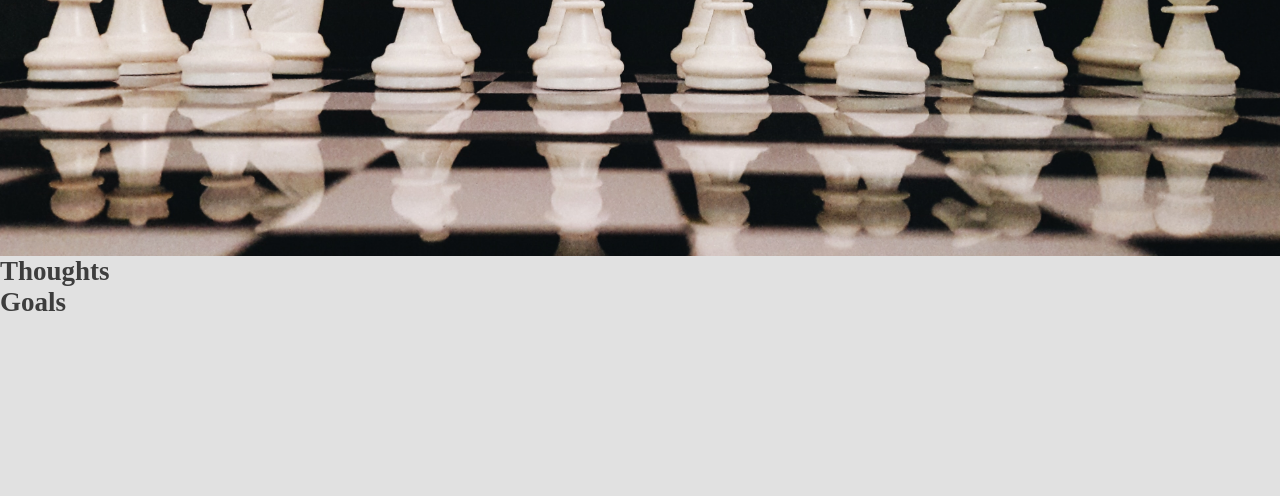
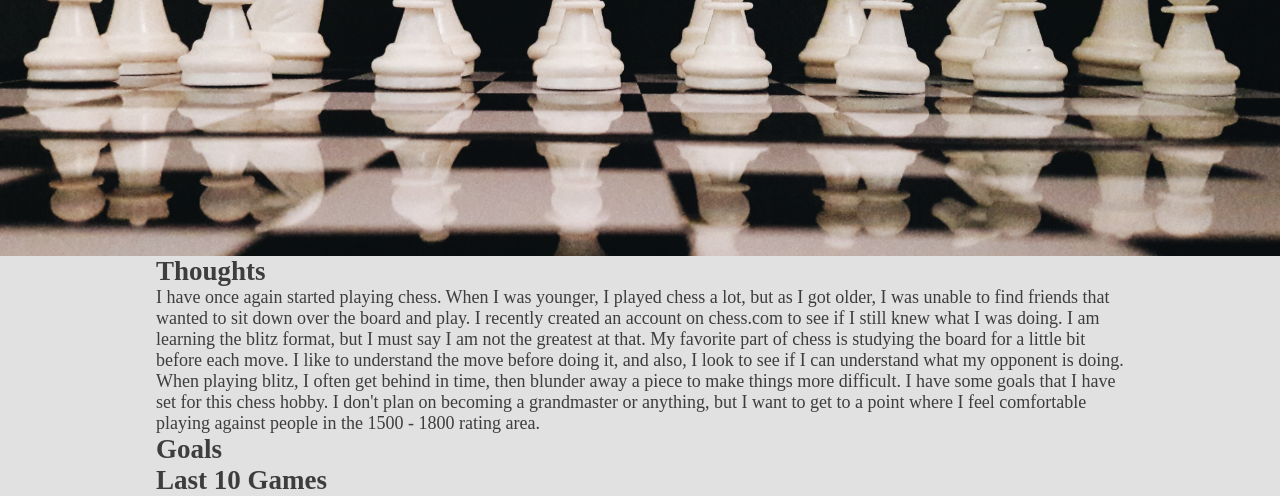
Before and after one commit to KentenRoth/Chess-Site, a plain HTML site: page Public/index.html in a window 1280 px wide. Shown: the part 388-884 px from the top of the page. Before the commit the page ends 800 px from the top, so only its background shows below. Drawn offline with Linux system fonts and the light colour scheme; no server answers.

Commit message:
WIP: Added thoughts sections

```diff
--- a/Public/index.html
+++ b/Public/index.html
@@ -24,7 +24,6 @@
 			<ul class="nav" id="js-menu">
 				<li class="link"><a href="#goals">Goals</a></li>
 				<li class="link"><a href="#games">Games</a></li>
-				<li class="link"><a href="#footer">Footer</a></li>
 			</ul>
 		</div>
 		<div class="content">
@@ -35,15 +34,44 @@
 					</div>
 				</div>
 			</div>
-			<div class="goals">
-				<div>
-					<h2>Thoughts</h2>
+			<div class="container">
+				<div class="goals">
+					<div>
+						<h2>Thoughts</h2>
+						<div>
+							<p>
+								I have once again started playing chess. When I
+								was younger, I played chess a lot, but as I got
+								older, I was unable to find friends that wanted
+								to sit down over the board and play. I recently
+								created an account on chess.com to see if I
+								still knew what I was doing. I am learning the
+								blitz format, but I must say I am not the
+								greatest at that. My favorite part of chess is
+								studying the board for a little bit before each
+								move. I like to understand the move before doing
+								it, and also, I look to see if I can understand
+								what my opponent is doing. When playing blitz, I
+								often get behind in time, then blunder away a
+								piece to make things more difficult. I have some
+								goals that I have set for this chess hobby. I
+								don't plan on becoming a grandmaster or
+								anything, but I want to get to a point where I
+								feel comfortable playing against people in the
+								1500 - 1800 rating area.
+							</p>
+						</div>
+					</div>
+					<div>
+						<h2>Goals</h2>
+					</div>
 				</div>
-				<div>
-					<h2>Goals</h2>
+				<div class="palyed" id="played">
+					<div>
+						<h2>Last 10 Games</h2>
+					</div>
 				</div>
 			</div>
-			<div class="palyed" id="played"></div>
 		</div>
 
 		<script src="../Scripts/functions.js" type="module"></script>
```
